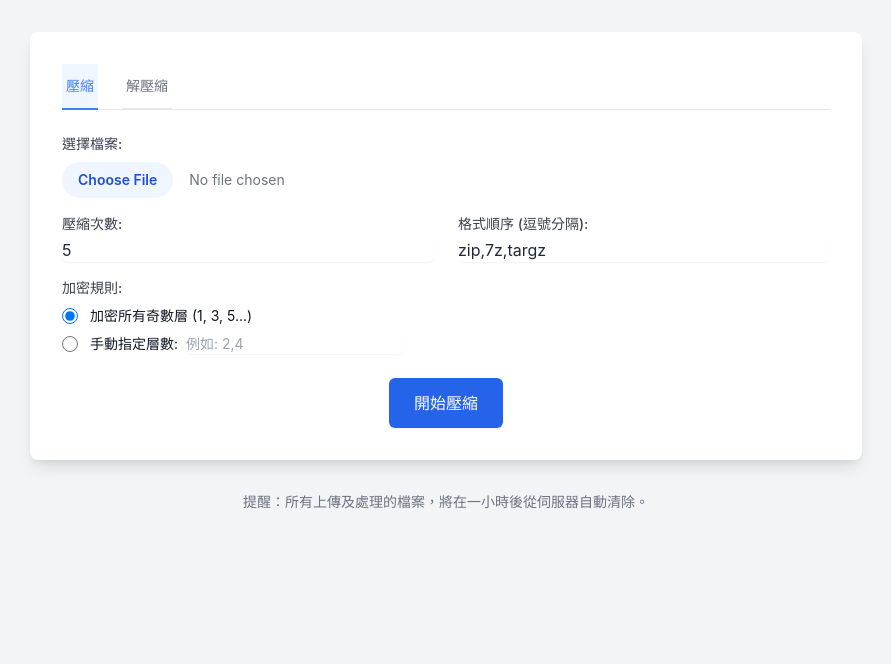
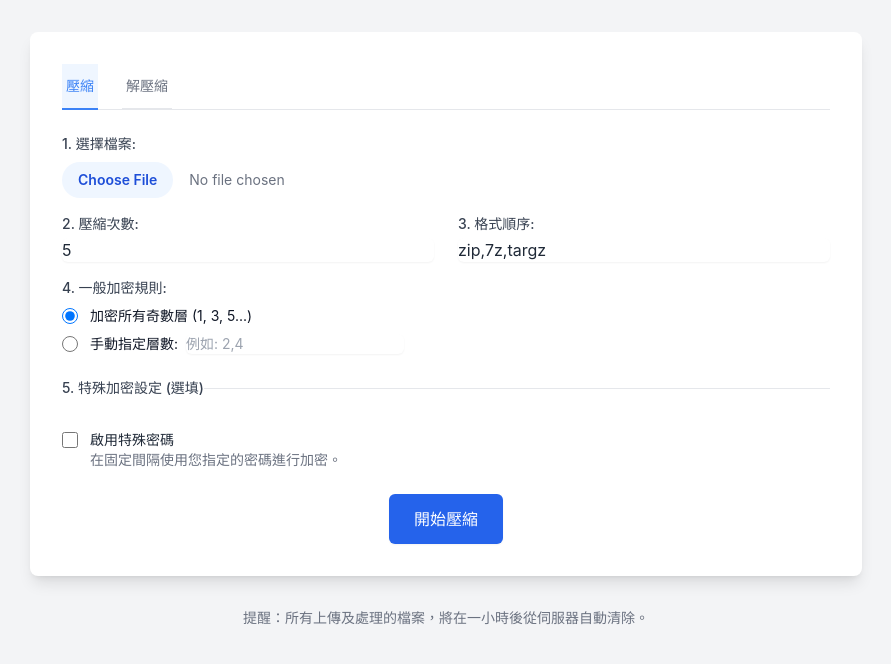
Before and after one commit to Cody8722/zip, a Flask app: page / in a window 1280 px wide. Shown: the part 104-768 px from the top of the page, without its empty margins (194-1085 px from the left). Run offline with Flask 3, Linux system fonts and the light colour scheme; parts of the project's set-up code (start-up, migrations or seed data) failed here and were passed over; some libraries are stand-ins or nearby versions.

Commit message:
Update index.html

```diff
--- a/templates/index.html
+++ b/templates/index.html
@@ -12,6 +12,10 @@
         .tab-button.active { border-color: #3b82f6; color: #3b82f6; background-color: #eff6ff; }
         .fade-in { animation: fadeIn 0.5s ease-in-out; }
         @keyframes fadeIn { from { opacity: 0; transform: translateY(10px); } to { opacity: 1; transform: translateY(0); } }
+        input:disabled, fieldset:disabled input, fieldset:disabled select {
+            background-color: #f3f4f6;
+            cursor: not-allowed;
+        }
     </style>
 </head>
 <body class="bg-gray-100 text-gray-800">
@@ -34,27 +38,57 @@
             <!-- 壓縮區塊 -->
             <div id="compress-section">
                 <form id="compress-form">
+                    <fieldset class="space-y-4">
                         <div class="mb-4">
-                        <label for="file-compress" class="block text-sm font-medium text-gray-700 mb-2">選擇檔案:</label>
+                            <label for="file-compress" class="block text-sm font-medium text-gray-700 mb-2">1. 選擇檔案:</label>
                             <input id="file-compress" name="file" type="file" required class="block w-full text-sm text-gray-500 file:mr-4 file:py-2 file:px-4 file:rounded-full file:border-0 file:text-sm file:font-semibold file:bg-blue-50 file:text-blue-700 hover:file:bg-blue-100">
                         </div>
                         <div class="grid grid-cols-1 md:grid-cols-2 gap-6 mb-4">
                             <div>
-                            <label for="iterations" class="block text-sm font-medium text-gray-700">壓縮次數:</label>
+                                <label for="iterations" class="block text-sm font-medium text-gray-700">2. 壓縮次數:</label>
                                 <input type="number" id="iterations" name="iterations" value="5" min="1" max="100" class="mt-1 block w-full rounded-md border-gray-300 shadow-sm focus:border-blue-500 focus:ring-blue-500">
                             </div>
                             <div>
-                            <label for="formats" class="block text-sm font-medium text-gray-700">格式順序 (逗號分隔):</label>
+                                <label for="formats" class="block text-sm font-medium text-gray-700">3. 格式順序:</label>
                                 <input type="text" id="formats" name="formats" value="zip,7z,targz" class="mt-1 block w-full rounded-md border-gray-300 shadow-sm focus:border-blue-500 focus:ring-blue-500">
                             </div>
                         </div>
                         <div>
-                        <label class="block text-sm font-medium text-gray-700 mb-2">加密規則:</label>
+                            <label class="block text-sm font-medium text-gray-700 mb-2">4. 一般加密規則:</label>
                             <div class="space-y-2">
                                 <div class="flex items-center"><input id="encrypt-odd" name="encrypt_mode" type="radio" value="odd" checked class="h-4 w-4 text-blue-600 border-gray-300 focus:ring-blue-500"><label for="encrypt-odd" class="ml-3 block text-sm text-gray-900">加密所有奇數層 (1, 3, 5...)</label></div>
                                 <div class="flex items-center"><input id="encrypt-manual" name="encrypt_mode" type="radio" value="manual" class="h-4 w-4 text-blue-600 border-gray-300 focus:ring-blue-500"><label for="encrypt-manual" class="ml-3 block text-sm text-gray-900">手動指定層數:</label><input type="text" id="manual_layers" name="manual_layers" placeholder="例如: 2,4" class="ml-2 block w-full md:w-auto rounded-md border-gray-300 shadow-sm focus:border-blue-500 focus:ring-blue-500 text-sm"></div>
                             </div>
                         </div>
+                    </fieldset>
+
+                    <fieldset id="master-password-fieldset" class="mt-6 border-t pt-4 space-y-4">
+                        <legend class="text-sm font-medium text-gray-700">5. 特殊加密設定 (選填)</legend>
+                        <div class="flex items-start">
+                             <div class="flex items-center h-5">
+                                <input id="use_master_pass" name="use_master_pass" type="checkbox" class="h-4 w-4 text-blue-600 border-gray-300 rounded focus:ring-blue-500">
+                            </div>
+                            <div class="ml-3 text-sm">
+                                <label for="use_master_pass" class="font-medium text-gray-800">啟用特殊密碼</label>
+                                <p class="text-gray-500">在固定間隔使用您指定的密碼進行加密。</p>
+                            </div>
+                        </div>
+                        <div id="master-password-inputs" class="space-y-4 hidden">
+                             <div>
+                                <label for="master_password" class="block text-sm font-medium text-gray-700">您的特殊密碼:</label>
+                                <input type="password" id="master_password" name="master_password" class="mt-1 block w-full rounded-md border-gray-300 shadow-sm focus:border-blue-500 focus:ring-blue-500">
+                            </div>
+                             <div>
+                                <label for="pin_code" class="block text-sm font-medium text-gray-700">設定一組快速 PIN 碼 (選填):</label>
+                                <input type="text" id="pin_code" name="pin_code" placeholder="例如 1234，方便下次解壓" class="mt-1 block w-full rounded-md border-gray-300 shadow-sm focus:border-blue-500 focus:ring-blue-500">
+                            </div>
+                            <div>
+                                <label for="master_password_interval" class="block text-sm font-medium text-gray-700">間隔層數 (每 N 層使用一次):</label>
+                                <input type="number" id="master_password_interval" name="master_password_interval" value="10" min="2" class="mt-1 block w-full rounded-md border-gray-300 shadow-sm focus:border-blue-500 focus:ring-blue-500">
+                            </div>
+                        </div>
+                    </fieldset>
+
                     <div class="mt-6 text-center"><button type="submit" class="w-full md:w-auto inline-flex justify-center items-center px-6 py-3 border border-transparent text-base font-medium rounded-md shadow-sm text-white bg-blue-600 hover:bg-blue-700 focus:outline-none focus:ring-2 focus:ring-offset-2 focus:ring-blue-500 transition-transform transform hover:scale-105">開始壓縮</button></div>
                 </form>
             </div>
@@ -63,12 +97,24 @@
             <div id="decompress-section" class="hidden">
                 <form id="decompress-form">
                     <div class="mb-4">
-                        <label for="file-decompress" class="block text-sm font-medium text-gray-700 mb-2">選擇要解壓縮的檔案:</label>
+                        <label for="file-decompress" class="block text-sm font-medium text-gray-700 mb-2">1. 選擇要解壓縮的檔案:</label>
                         <input id="file-decompress" name="file" type="file" required class="block w-full text-sm text-gray-500 file:mr-4 file:py-2 file:px-4 file:rounded-full file:border-0 file:text-sm file:font-semibold file:bg-green-50 file:text-green-700 hover:file:bg-green-100">
                     </div>
-                    <div class="mb-4">
-                        <label for="passwords" class="block text-sm font-medium text-gray-700">貼上密碼表:</label>
-                        <textarea id="passwords" name="passwords" rows="5" required class="mt-1 block w-full rounded-md border-gray-300 shadow-sm focus:border-green-500 focus:ring-green-500" placeholder="請將完整的密碼表內容貼在此處..."></textarea>
+                    <div class="mb-4 p-4 bg-gray-50 rounded-lg space-y-4">
+                        <div>
+                           <label for="decompress_pin_code" class="block text-sm font-medium text-gray-700">2. PIN 碼 (優先使用):</label>
+                           <input type="text" id="decompress_pin_code" name="pin_code" class="mt-1 block w-full rounded-md border-gray-300 shadow-sm focus:border-green-500 focus:ring-green-500" placeholder="若壓縮時有設定，可在此輸入以自動解鎖">
+                        </div>
+                         <div class="text-center text-sm text-gray-500">或</div>
+                        <div>
+                           <label for="decompress_master_password" class="block text-sm font-medium text-gray-700">3. 特殊密碼 (若無 PIN 碼):</label>
+                           <input type="password" id="decompress_master_password" name="master_password" class="mt-1 block w-full rounded-md border-gray-300 shadow-sm focus:border-green-500 focus:ring-green-500" placeholder="若檔案需要特殊密碼，請在此輸入">
+                        </div>
+                         <div class="text-center text-sm text-gray-500">或</div>
+                        <div>
+                           <label for="passwords" class="block text-sm font-medium text-gray-700">4. 手動貼上密碼表 (若無自動匹配):</label>
+                           <textarea id="passwords" name="passwords" rows="4" class="mt-1 block w-full rounded-md border-gray-300 shadow-sm focus:border-green-500 focus:ring-green-500" placeholder="若系統找不到匹配的密碼表，請將內容貼於此處..."></textarea>
+                        </div>
                     </div>
                     <div class="mt-6 text-center"><button type="submit" class="w-full md:w-auto inline-flex justify-center items-center px-6 py-3 border border-transparent text-base font-medium rounded-md shadow-sm text-white bg-green-600 hover:bg-green-700 focus:outline-none focus:ring-2 focus:ring-offset-2 focus:ring-green-500 transition-transform transform hover:scale-105">開始解壓縮</button></div>
                 </form>
@@ -81,9 +127,17 @@
                     <div class="flex justify-between mb-1"><span id="progress-status" class="text-base font-medium text-gray-700">處理中...</span><span id="progress-percentage" class="text-sm font-medium text-gray-700">0%</span></div>
                     <div class="w-full bg-gray-200 rounded-full h-2.5"><div id="progress-bar" class="bg-blue-600 h-2.5 rounded-full transition-all duration-300" style="width: 0%"></div></div>
                 </div>
+
+                <!-- 新增：取消按鈕 -->
+                <div class="text-center my-4">
+                    <button id="cancel-button" class="hidden w-full md:w-auto inline-flex justify-center items-center px-4 py-2 border border-red-300 text-sm font-medium rounded-md shadow-sm text-red-700 bg-red-100 hover:bg-red-200 focus:outline-none focus:ring-2 focus:ring-offset-2 focus:ring-red-500">
+                        取消操作
+                    </button>
+                </div>
+
                 <div class="mt-4"><label for="log-box" class="block text-sm font-medium text-gray-700">執行日誌:</label><div id="log-box" class="log-box mt-1 h-48 bg-gray-900 text-white text-sm rounded-md p-3 overflow-y-auto whitespace-pre-wrap"></div></div>
                 <div id="result-section" class="hidden fade-in mt-6 p-4 bg-green-50 rounded-lg text-center">
-                    <h3 class="text-lg font-medium text-green-800">任務完成！</h3>
+                    <h3 id="result-title" class="text-lg font-medium text-green-800">任務完成！</h3>
                     <div id="result-buttons" class="mt-4 flex flex-col md:flex-row justify-center items-center gap-4"></div>
                 </div>
             </div>
@@ -102,9 +156,14 @@
         const progressStatus = document.getElementById('progress-status');
         const logBox = document.getElementById('log-box');
         const resultSection = document.getElementById('result-section');
+        const resultTitle = document.getElementById('result-title');
         const resultButtons = document.getElementById('result-buttons');
+        const useMasterPassCheckbox = document.getElementById('use_master_pass');
+        const masterPassInputs = document.getElementById('master-password-inputs');
+        const cancelButton = document.getElementById('cancel-button');
 
         let currentMode = 'compress';
+        let currentTaskId = null;
 
         // 分頁切換邏輯
         Object.keys(tabs).forEach(mode => {
@@ -114,9 +173,12 @@
                     tabs[m].classList.toggle('active', m === mode);
                     sections[m].classList.toggle('hidden', m !== mode);
                 });
-                // 切換時重設進度條顏色
                 progressBar.className = `h-2.5 rounded-full transition-all duration-300 ${mode === 'compress' ? 'bg-blue-600' : 'bg-green-600'}`;
             });
+        });
+
+        useMasterPassCheckbox.addEventListener('change', () => {
+            masterPassInputs.classList.toggle('hidden', !useMasterPassCheckbox.checked);
         });
 
         // 表單提交邏輯
@@ -127,6 +189,7 @@
                 sections.decompress.classList.add('hidden');
                 progressSection.classList.remove('hidden');
                 resultSection.classList.add('hidden');
+                cancelButton.classList.remove('hidden');
                 logBox.innerHTML = '';
 
                 const formData = new FormData(forms[mode]);
@@ -139,6 +202,7 @@
                     }
                     const data = await response.json();
                     if (data.task_id) {
+                        currentTaskId = data.task_id;
                         checkStatus(data.task_id);
                     } else {
                         throw new Error('無法取得任務 ID');
@@ -146,8 +210,23 @@
                 } catch (error) {
                     logBox.innerHTML = `錯誤: ${error.message}`;
                     progressStatus.textContent = '失敗';
+                    cancelButton.classList.add('hidden');
                 }
             });
+        });
+
+        // 取消按鈕邏輯
+        cancelButton.addEventListener('click', async () => {
+            if (currentTaskId) {
+                try {
+                    await fetch(`/cancel/${currentTaskId}`, { method: 'POST' });
+                    logBox.innerHTML += '\n正在請求取消操作...';
+                    cancelButton.disabled = true;
+                    cancelButton.textContent = '取消中...';
+                } catch (error) {
+                    logBox.innerHTML += '\n取消請求失敗。';
+                }
+            }
         });
 
         // 輪詢狀態
@@ -162,35 +241,38 @@
                 logBox.innerHTML = (data.logs || []).join('\n');
                 logBox.scrollTop = logBox.scrollHeight;
 
-                if (data.status === '完成') {
-                    progressStatus.textContent = '完成';
-                    displayResults(data);
-                } else if (data.status === '失敗') {
-                    progressStatus.textContent = '失敗';
+                const finalStates = ['完成', '失敗', '已取消'];
+                if (finalStates.includes(data.status)) {
+                    progressStatus.textContent = data.status;
+                    resultTitle.textContent = `任務${data.status}！`;
+                    if(data.status === '完成') displayResults(data);
+                    else resultSection.classList.remove('hidden'); // 顯示結果區塊，但不加按鈕
+
+                    cancelButton.classList.add('hidden'); // 隱藏取消按鈕
+                    cancelButton.disabled = false;
+                    cancelButton.textContent = '取消操作';
+                    currentTaskId = null;
                 } else {
                     setTimeout(() => checkStatus(taskId), 2000);
                 }
             } catch (error) {
                  logBox.innerHTML += `\n檢查狀態時發生錯誤: ${error.message}`;
                  progressStatus.textContent = '錯誤';
+                 cancelButton.classList.add('hidden');
             }
         }
 
-        // 顯示結果按鈕
         function displayResults(data) {
             resultSection.classList.remove('hidden');
-            resultButtons.innerHTML = ''; // 清空舊按鈕
+            resultButtons.innerHTML = '';
 
-            // 下載檔案按鈕 (通用)
             const downloadFileBtn = document.createElement('a');
             downloadFileBtn.href = `/download/${data.result_file}`;
             downloadFileBtn.textContent = `下載結果檔案 (${data.result_file})`;
             downloadFileBtn.className = "w-full md:w-auto inline-flex items-center justify-center px-5 py-2 border border-transparent text-sm font-medium rounded-md text-white bg-green-600 hover:bg-green-700";
             resultButtons.appendChild(downloadFileBtn);
 
-            // 如果是壓縮任務，顯示密碼相關按鈕
             if (data.type === 'compress' && data.password_file_content) {
-                // 下載密碼表按鈕
                 const downloadPassBtn = document.createElement('button');
                 downloadPassBtn.textContent = '下載密碼表 (.txt)';
                 downloadPassBtn.className = "w-full md:w-auto inline-flex items-center justify-center px-5 py-2 border border-gray-300 text-sm font-medium rounded-md text-gray-700 bg-white hover:bg-gray-50";
@@ -199,7 +281,6 @@
             }
         }
 
-        // 下載文字檔函式
         function downloadTextFile(content, filename) {
             const blob = new Blob([content], { type: 'text/plain;charset=utf-8' });
             const url = URL.createObjectURL(blob);
@@ -211,8 +292,6 @@
             document.body.removeChild(a);
             URL.revokeObjectURL(url);
         }
-
     </script>
-
 </body>
 </html>
```
Lines whose indentation alone changed are shown as unchanged.
